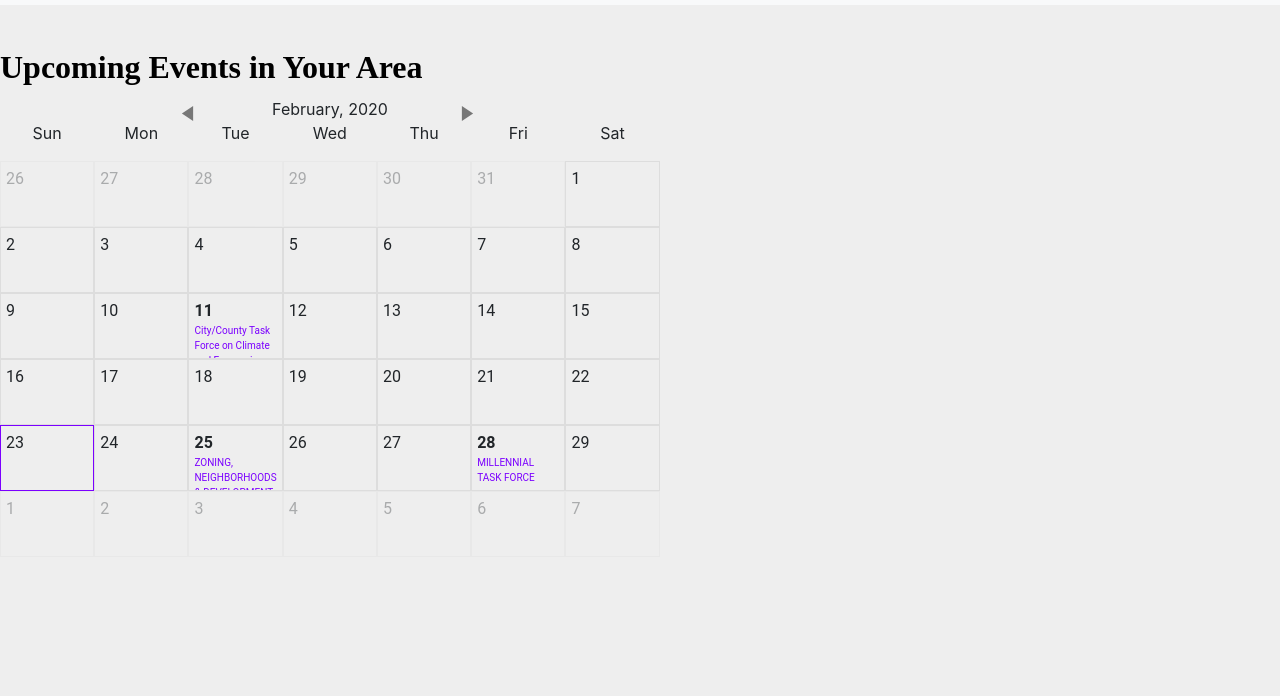
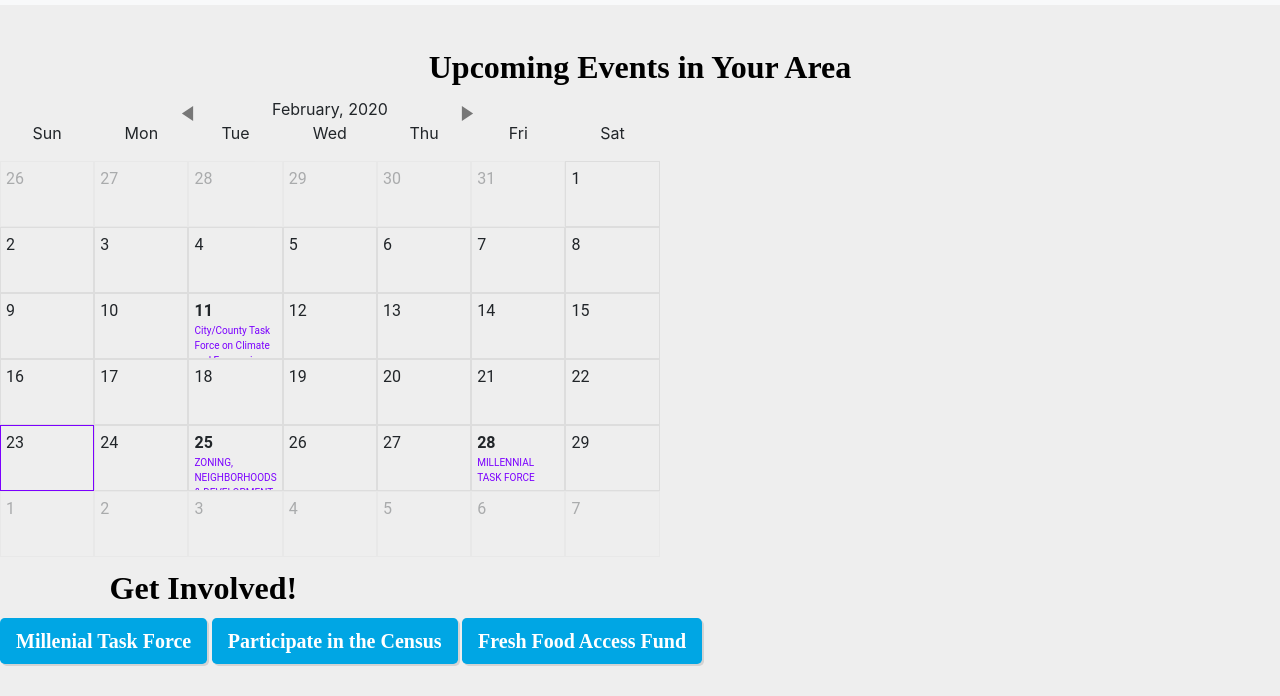
Before and after one commit to eiramegas/vote-MKE, a website: page getinvolved.html in a window 1280 px wide. Shown: the part 137-833 px from the top of the page. Before the commit the page ends 800 px from the top, so only its background shows below. Drawn offline with nearby package versions, Linux system fonts and the light colour scheme; a web font is replaced by a local one.

Commit message:
added button links

```diff
--- a/getinvolved.html
+++ b/getinvolved.html
@@ -60,11 +60,13 @@
     <div class="contents">
         <div class="row justify-content-md-center">
             <div class="col-lg-12">
-                <h1>Upcoming Events in Your Area</h1>
+                <h1 class="text-center">Upcoming Events in Your Area</h1>
             </div>
         </div>
         <div class="row">
-            <div class="col-lg-12" id="calendar">
+            <div class="col-lg-12 justify-content-md-end">
+
+                <div id="calendar">
                     <script>
                         //add events to calendar by adding new event object.
                         //Months are zero indexed ( April = 3)
@@ -97,6 +99,26 @@
                     </script>
                 </div>
             </div>
+        </div>
+
+        <div class="row">
+            <div class="col-md-4">
+                <h1 class="text-center">Get Involved!</h1>
+            </div>
+        </div>
+        <div class="row">
+            <div class="col">
+                <button onclick="window.location.href= 'https://urbanmilwaukee.com/membership-account/membership-levels/';" type="button"
+                        class="btn btn-primary btn-lg">Millenial Task Force</button>
+
+                <button onclick="window.location.href= 'https://city.milwaukee.gov/2020Census';" type="button"
+                        class="btn btn-primary btn-lg">Participate in the Census</button>
+
+                <button onclick="window.location.href= 'https://city.milwaukee.gov/DCD/BusinessToolbox/Fresh-Food-Access-Fund.htm';" type="button"
+                        class="btn btn-primary btn-lg">Fresh Food Access Fund</button>
+
+            </div>
+        </div>
 
 
     </div>
```
Lines whose indentation alone changed are shown as unchanged.
